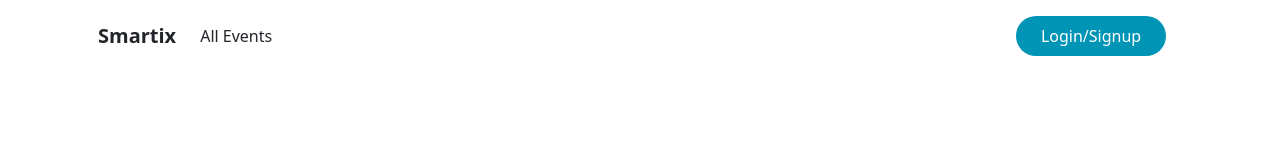
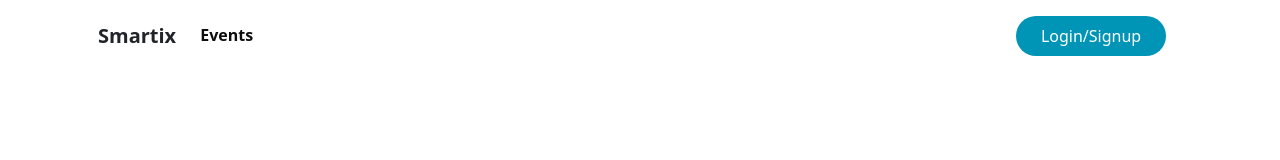
Before and after one commit to thisjust-in/smartix-capstone, a React (Create React App) app in the folder frontend/: page / in a window 1280 px wide. Shown: the top 160 px of the page. Built offline with nearby package versions, Linux system fonts and the light colour scheme.

Commit message:
fixed signup backend

```diff
--- a/frontend/src/components/Main-Components/NavBar.js
+++ b/frontend/src/components/Main-Components/NavBar.js
@@ -30,8 +30,8 @@ export default function NavBar() {
           <Navbar.Toggle aria-controls="responsive-navbar-nav" />
           <Navbar.Collapse id="responsive-navbar-nav">
             <Nav className="mr-auto">
-              <Nav.Link href="/online-events" className="text-dark">
-                All Events
+              <Nav.Link href="/online-events" className={classes.tabs}>
+                Events
               </Nav.Link>
             </Nav>
             {loginBtn ? null : <MetaMaskBtn />}
--- a/frontend/src/components/Main-Components/NavBar.module.css
+++ b/frontend/src/components/Main-Components/NavBar.module.css
@@ -13,3 +13,15 @@
 #loginBtn {
   margin: 10rem 0;
 }
+
+.tabs {
+  color: rgb(14, 14, 14) !important;
+  border-bottom: 2px solid transparent;
+  font-weight: 600;
+}
+
+.tabs:hover {
+  color: rgb(14, 14, 14) !important;
+  border-bottom: 3px solid #000;
+  transition: cubic-bezier(0.075, 0.82, 0.165, 1);
+}
```
Also changed, not shown: 1 other file (tests, documents, lock files or other folders).
